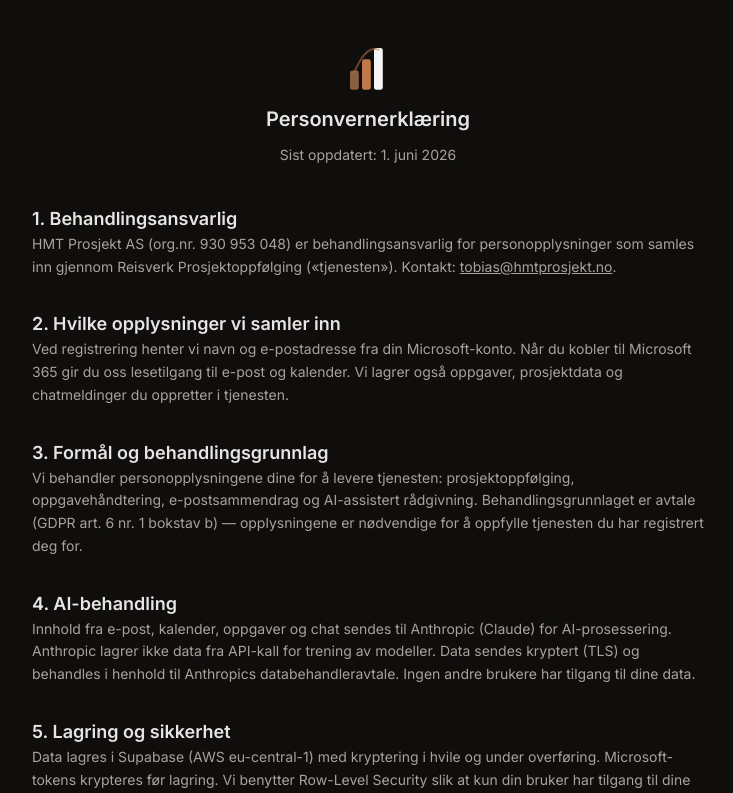
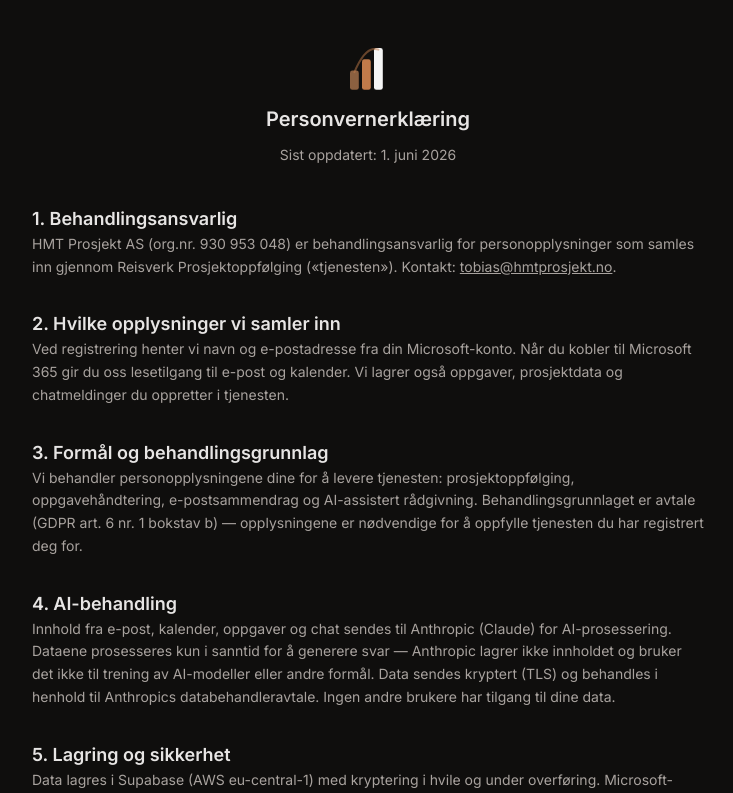
Before and after one commit to LTEAS/reisverk-pl, a Next.js app: page /personvern in a window 1280 px wide. Shown: the top 793 px of the page, without its empty margins (272-1005 px from the left). Built offline with nearby package versions, Linux system fonts and the light colour scheme.

Commit message:
feat: vilkår-flyt + personvern + parallell AI-pipeline + alle utestående endringer

```diff
--- a/src/app/personvern/page.tsx
+++ b/src/app/personvern/page.tsx
@@ -66,10 +66,12 @@
             <h2 className="text-lg font-semibold">4. AI-behandling</h2>
             <p className="text-sm leading-relaxed text-muted-foreground">
               Innhold fra e-post, kalender, oppgaver og chat sendes til
-              Anthropic (Claude) for AI-prosessering. Anthropic lagrer ikke
-              data fra API-kall for trening av modeller. Data sendes kryptert
-              (TLS) og behandles i henhold til Anthropics databehandleravtale.
-              Ingen andre brukere har tilgang til dine data.
+              Anthropic (Claude) for AI-prosessering. Dataene prosesseres
+              kun i sanntid for å generere svar — Anthropic lagrer ikke
+              innholdet og bruker det ikke til trening av AI-modeller eller
+              andre formål. Data sendes kryptert (TLS) og behandles i
+              henhold til Anthropics databehandleravtale. Ingen andre
+              brukere har tilgang til dine data.
             </p>
           </section>
 
```
